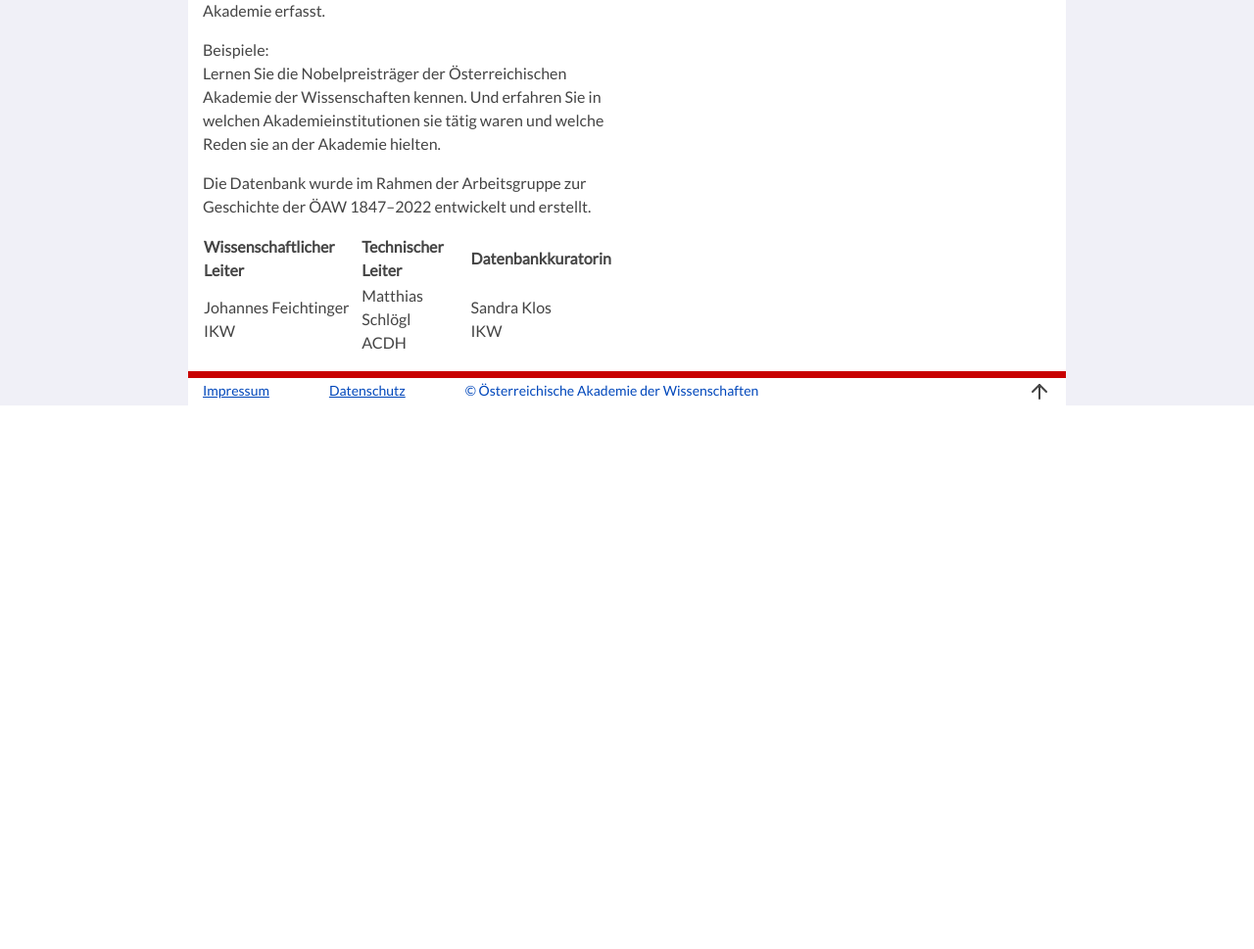
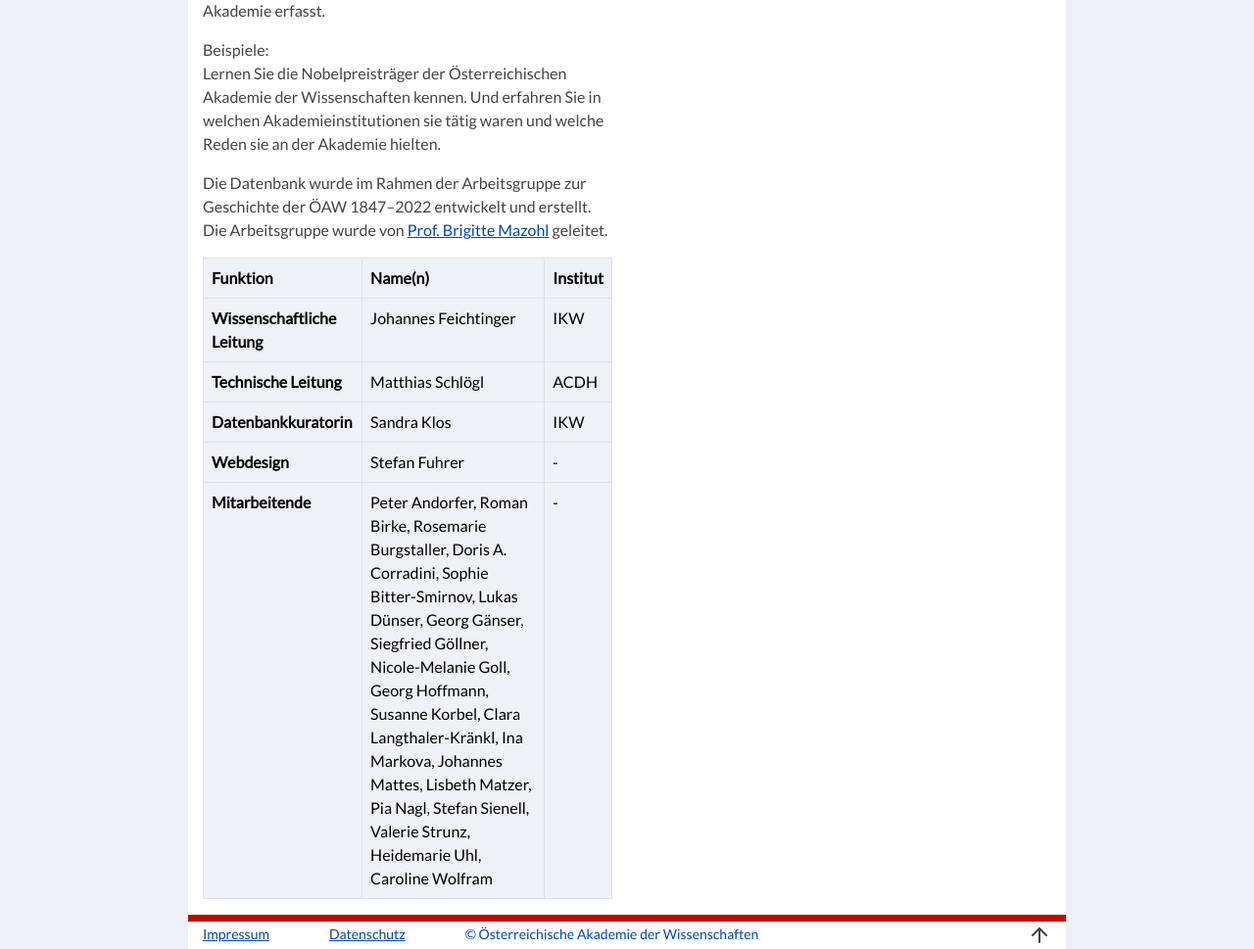
Before and after one commit to acdh-oeaw/apis-instance-mine, a Django app: template mine_frontend/templates/mine_frontend/about.html in a window 1280 px wide. Shown: the part 791-1760 px from the top of the page at 98% size. Before the commit the page ends 1205 px from the top, so only its background shows below. Run offline with Django 5.2, Linux system fonts and the light colour scheme; the template is opened without the code that fills it, so the values that code supplies are empty; style sheets or scripts are compiled from the project's sources; some libraries are stand-ins or nearby versions.

Commit message:
fix: add staff members to about page

```diff
--- a/mine_frontend/templates/mine_frontend/about.html
+++ b/mine_frontend/templates/mine_frontend/about.html
@@ -4,9 +4,7 @@
 <div class="wrapper" id="wrapper-hero">
 	<!-- ******************* The Hero Area ******************* -->
 	<div class="wrapper  pb-0" id="wrapper-hero-content">
-            <div class="container pl-5 pr-5 hero-light"
-                 id="wrapper-hero-inner"
-                 tabindex="-1">
+		<div class="container pl-5 pr-5 hero-light" id="wrapper-hero-inner" tabindex="-1">
 			<div class="row m-0 bg-mine border-mine p-1">
 				<h1 class="w-50  font-weight-bold">Über das Projekt</h1>
 			</div>
@@ -41,43 +39,93 @@
 					<p>
 						ÖAW M|I|N|E ist work in progress. Der derzeitige Datenbestand umfasst
 						nähere biografische Angaben über Personen, die bis 1955 (kMI) bzw. 1970
-                            (wM) zum Mitglied gewählt wurden sowie die heutigen Mitglieder. Korrespondierende
-                            Mitglieder im Ausland und Ehrenmitglieder sind derzeit nur mit ihren Funktionen in
+						(wM) zum Mitglied gewählt wurden sowie die heutigen Mitglieder.
+						Korrespondierende
+						Mitglieder im Ausland und Ehrenmitglieder sind derzeit nur mit ihren
+						Funktionen in
 						der Akademie erfasst.
 					</p>
 					<p>
 						Beispiele:
 						<br />
-                            Lernen Sie die Nobelpreisträger der Österreichischen Akademie der Wissenschaften
-                            kennen. Und erfahren Sie in welchen Akademieinstitutionen sie tätig waren und welche
+						Lernen Sie die Nobelpreisträger der Österreichischen Akademie der
+						Wissenschaften
+						kennen. Und erfahren Sie in welchen Akademieinstitutionen sie tätig
+						waren und welche
 						Reden sie an der Akademie hielten.
 					</p>
 					<p>
-                            Die Datenbank wurde im Rahmen der Arbeitsgruppe zur Geschichte der ÖAW 1847–2022 entwickelt und erstellt.
-                            <table>
+						Die Datenbank wurde im Rahmen der Arbeitsgruppe zur Geschichte der ÖAW
+						1847–2022 entwickelt und erstellt.
+
+						Die Arbeitsgruppe wurde von <a
+							href="https://www.oeaw.ac.at/m/mazohl-brigitte">Prof. Brigitte
+							Mazohl</a> geleitet.
+					<table class="table table-bordered">
 						<thead>
 							<tr>
-                                        <th>Wissenschaftlicher Leiter</th>
-                                        <th>Technischer Leiter</th>
-                                        <th>Datenbankkuratorin</th>
+								<th scope="col">Funktion</th>
+								<th scope="col">Name(n)</th>
+								<th scope="col">Institut</th>
 							</tr>
 						</thead>
 						<tbody>
 							<tr>
+								<th scope="row">
+									Wissenschaftliche Leitung
+								</th>
 								<td>
 									Johannes Feichtinger
-                                            <br />
-                                            IKW
 								</td>
 								<td>
+									IKW
+							</tr>
+							<tr>
+								<th scope="row">
+									Technische Leitung
+								</th>
+								<td>
 									Matthias Schlögl
-                                            <br />
-                                            ACDH
 								</td>
 								<td>
+									ACDH
+							</tr>
+							<tr>
+								<th scope="row">
+									Datenbankkuratorin
+								</th>
+								<td>
 									Sandra Klos
-                                            <br />
+								</td>
+								<td>
 									IKW
+							</tr>
+							<tr>
+								<th scope="row">
+									Webdesign
+								</th>
+								<td>
+									Stefan Fuhrer
+								</td>
+								<td>
+									-
+							</tr>
+							<tr>
+								<th scope="row">
+									Mitarbeitende
+								</th>
+								<td>
+									Peter Andorfer, Roman Birke, Rosemarie
+									Burgstaller, Doris A. Corradini, Sophie
+									Bitter-Smirnov, Lukas Dünser, Georg Gänser,
+									Siegfried Göllner, Nicole-Melanie Goll, Georg
+									Hoffmann, Susanne Korbel, Clara
+									Langthaler-Kränkl, Ina Markova, Johannes Mattes,
+									Lisbeth Matzer, Pia Nagl, Stefan Sienell,
+									Valerie Strunz, Heidemarie Uhl, Caroline Wolfram
+								</td>
+								<td>
+									-
 							</tr>
 						</tbody>
 					</table>
```
Lines whose indentation alone changed are shown as unchanged.
